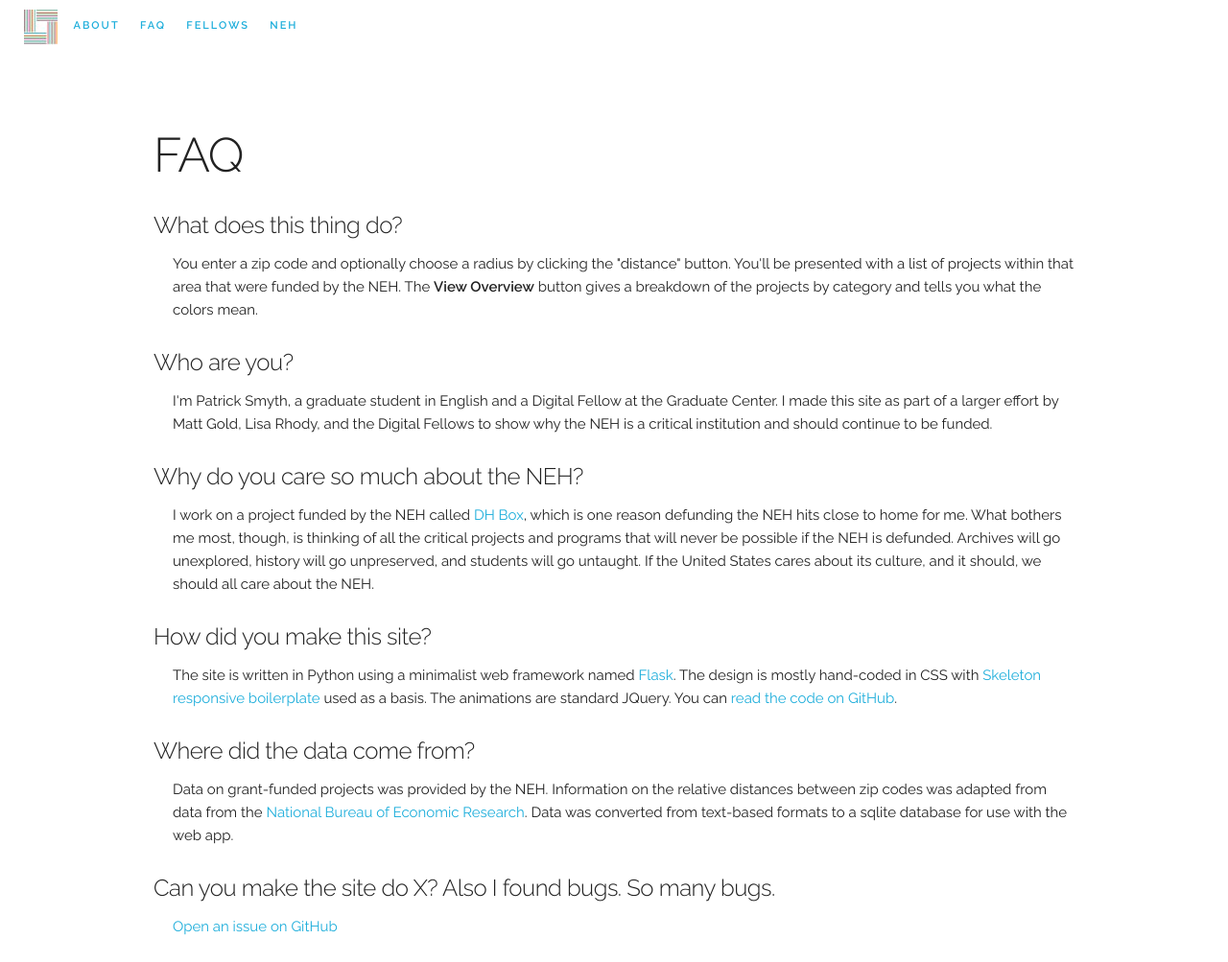
After one commit to smythp/NEH-impact, a Flask app: page /faq in a window 1280 px wide. The commit adds this page. Shown: the whole page at 96% size. Run offline with Flask 2, Linux system fonts and the light colour scheme.

Commit message:
Updated about page Created FAQ Created FAQ styles Updated inline link styles Added NEH to navbar

```diff
--- a/app/static/styles.css
+++ b/app/static/styles.css
@@ -170,3 +170,29 @@ strong {
     display:none;
     }
 }
+
+.nice-lins {
+
+    a:link {
+	color: #D32A31;
+	text-decoration: none;
+    }
+
+
+    p a:visited {
+	text-decoration: none;
+	color: #2CD5CE;
+    }
+}
+
+a {
+    text-decoration: none;
+}
+
+.faq.q {
+    margin-bottom: 10px;
+}
+
+.faq.a {
+    margin-left:20px;
+}
--- /dev/null
+++ b/app/templates/faq.html
@@ -0,0 +1,49 @@
+{% extends "base.html" %}
+{% block content %}
+
+<h1>FAQ</h1>
+
+<div class="nice-links">
+
+  <p>
+  <h5 class="faq q">What does this thing do?</h5>
+  <p class="faq a">You enter a zip code and optionally choose a radius by clicking the "distance" button. You'll be presented with a list of projects within that area that were funded by the NEH. The <strong>View Overview</strong> button gives a breakdown of the projects by category and tells you what the colors mean.
+  </p>
+</p>
+
+<p>
+  <h5 class="faq q">Who are you?</h5>
+  <p class="faq a">I'm Patrick Smyth, a graduate student in English and a Digital Fellow at the Graduate Center. I made this site as part of a larger effort by Matt Gold, Lisa Rhody, and the Digital Fellows to show why the NEH is a critical institution and should continue to be funded.</p>
+</p>
+
+<p>
+  <h5 class="faq q">Why do you care so much about the NEH?</h5>
+  <p class="faq a">I work on a project funded by the NEH called <a href="http://dhbox.org/">DH Box</a>, which is one reason defunding the NEH hits close to home for me. What bothers me most, though, is thinking of all the critical projects and programs that will never be possible if the NEH is defunded. Archives will go unexplored, history will go unpreserved, and students will go untaught. If the United States cares about its culture, and it should, we should all care about the NEH.</p>
+</p>
+
+<p>
+  <h5 class="faq q">How did you make this site?</h5>
+  <p class="faq a">The site is written in Python using a minimalist web framework named <a href="http://flask.pocoo.org/">Flask</a>. The design is mostly hand-coded in CSS with <a href="http://getskeleton.com/">Skeleton responsive boilerplate</a> used as a basis. The animations are standard JQuery. You can <a href="https://github.com/smythp/NEH-impact">read the code on GitHub</a>.
+  </p>
+</p>
+
+<p>
+  <h5 class="faq q">Where did the data come from?</h5>
+  <p class="faq a">Data on grant-funded projects was provided by the NEH. Information on the relative distances between zip codes was adapted from data from the <a href="http://www.nber.org/data/zip-code-distance-database.html">National Bureau of Economic Research</a>. Data was converted from text-based formats to a sqlite database for use with the web app.</p>
+</p>
+
+<p>
+  <h5 class="faq q">Can you make the site do X? Also I found bugs. So many bugs.</em></h5>
+  <p class="faq a"><a href="https://github.com/smythp/NEH-impact/issues">Open an issue on GitHub</a></p>
+</p>
+
+
+<!-- FAQ Template -->
+
+<!-- <p>
+     <h5 class="faq q"></h5>
+     <p class="faq a"></p>
+     </p> -->
+
+
+{% endblock %}
--- a/app/templates/navbar.html
+++ b/app/templates/navbar.html
@@ -7,6 +7,8 @@
     <li><a href="/about">About</a></li>
     <li><a href="/faq">FAQ</a></li>
     <li><a href="https://digitalfellows.commons.gc.cuny.edu/">Fellows</a></li>
+    <li><a href="https://www.neh.gov/">NEH</a></li>
+
 
 
 
--- a/app/views.py
+++ b/app/views.py
@@ -34,6 +34,11 @@ def page_not_found(e):
 @app.route('/about', methods=['GET'])
 def about():
     return render_template('about.html')
+
+
+@app.route('/faq', methods=['GET'])
+def faq():
+    return render_template('faq.html')
 
 
 @app.errorhandler(500)
```
Also changed, not shown: app/templates/about.html (+9 -6 lines).
